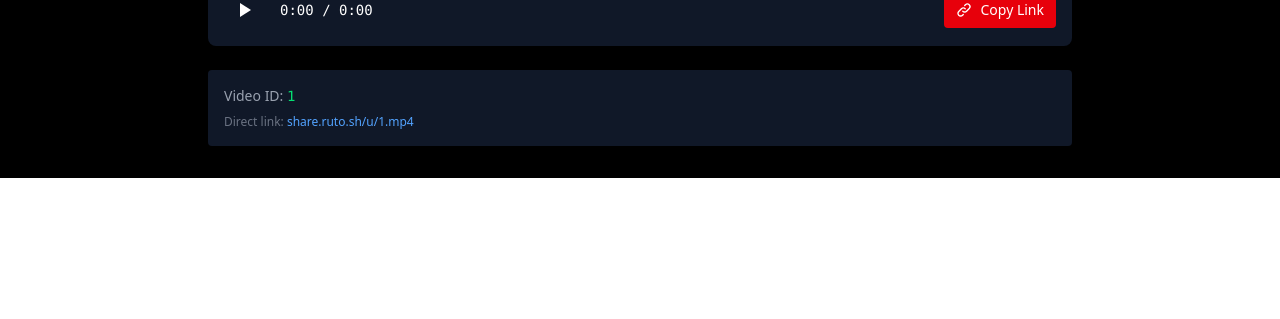
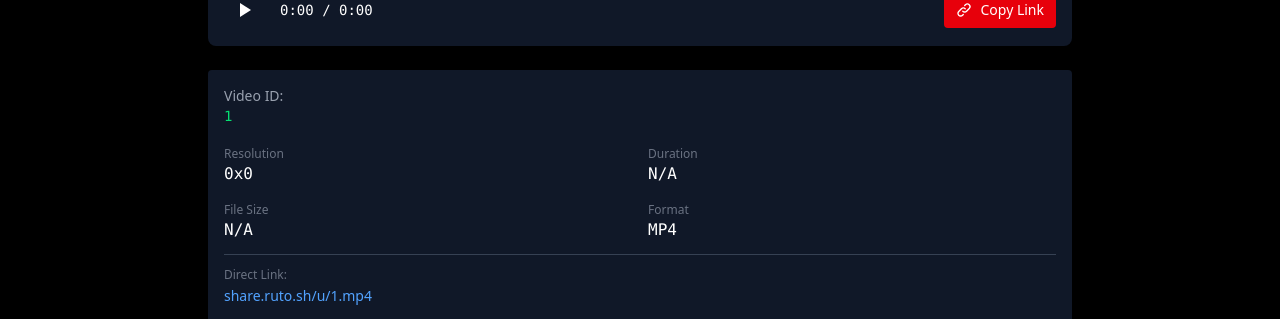
Before and after one commit to DevRuto/ClipViewer, a Vue app: page /v/1 in a window 1280 px wide. Shown: the part 633-952 px from the top of the page. Before the commit the page ends 811 px from the top, so only its background shows below. Built offline with nearby package versions, Linux system fonts and the light colour scheme.

Commit message:
Video details

```diff
--- a/src/components/VideoPlayer.vue
+++ b/src/components/VideoPlayer.vue
@@ -12,6 +12,9 @@ const isPlaying = ref(false)
 const currentTime = ref(0)
 const duration = ref(0)
 const showCopyFeedback = ref(false)
+const videoWidth = ref(0)
+const videoHeight = ref(0)
+const fileSize = ref(0)
 
 const videoUrl = computed(() => {
   if (!props.videoId) return ''
@@ -77,8 +80,30 @@ const copyTimestampLink = () => {
   emit('timestamp-copied', currentTime.value)
 }
 
-const onLoadedMetadata = () => {
-  emit('video-loaded')
+const onLoadedMetadata = async () => {
+  await fetchFileSize()
+  duration.value = videoElement.value?.duration || 0
+  videoWidth.value = videoElement.value?.videoWidth || 0
+  videoHeight.value = videoElement.value?.videoHeight || 0
+  emit('video-loaded', {
+    duration: duration.value,
+    width: videoWidth.value,
+    height: videoHeight.value,
+    fileSize: fileSize.value,
+  })
+}
+
+const fetchFileSize = async () => {
+  console.log('Fetching file size for', videoUrl.value)
+  try {
+    const response = await fetch(videoUrl.value, { method: 'HEAD' })
+    const size = response.headers.get('content-length')
+    if (size) {
+      fileSize.value = parseInt(size, 10)
+    }
+  } catch (error) {
+    console.warn('Could not fetch video file size:', error)
+  }
 }
 
 const onTimeUpdate = () => {
@@ -99,7 +124,7 @@ const handleHashChange = () => {
   }
 }
 
-onMounted(() => {
+onMounted(async () => {
   window.addEventListener('hashchange', handleHashChange)
   handleHashChange()
 
@@ -110,7 +135,7 @@ onMounted(() => {
 
 watch(
   () => props.videoId,
-  () => {
+  async () => {
     if (videoElement.value) {
       videoElement.value.load()
     }
--- a/src/main.js
+++ b/src/main.js
@@ -1,14 +1,14 @@
 import { createApp } from 'vue'
 import { createRouter, createWebHistory } from 'vue-router'
 import App from './App.vue'
-import Home from './views/Home.vue'
+import HomeView from './views/HomeView.vue'
 import ClipView from './views/ClipView.vue'
 import './main.css'
 
 const router = createRouter({
   history: createWebHistory(),
   routes: [
-    { path: '/', component: Home },
+    { path: '/', component: HomeView },
     { path: '/v/:videoId', component: ClipView },
   ],
 })
--- a/src/views/ClipView.vue
+++ b/src/views/ClipView.vue
@@ -1,15 +1,46 @@
 <script setup>
-import { computed } from 'vue'
+import { computed, ref } from 'vue'
 import { useRoute, useRouter } from 'vue-router'
 import VideoPlayer from '@/components/VideoPlayer.vue'
 
 const route = useRoute()
 const router = useRouter()
+const playerRef = ref(null)
 
 const videoId = computed(() => route.params.videoId)
 
 const goHome = () => {
   router.push('/')
+}
+
+const metadata = ref({
+  width: 0,
+  height: 0,
+  duration: 0,
+  fileSize: 0,
+})
+
+function onVideoMetadata(data) {
+  metadata.value = data
+}
+
+const formatFileSize = (bytes) => {
+  if (!bytes || bytes === 0) return 'N/A'
+  const sizes = ['B', 'KB', 'MB', 'GB']
+  const i = Math.floor(Math.log(bytes) / Math.log(1024))
+  return Math.round((bytes / Math.pow(1024, i)) * 100) / 100 + ' ' + sizes[i]
+}
+
+const formatDuration = (seconds) => {
+  if (!seconds || !isFinite(seconds)) return 'N/A'
+  const hours = Math.floor(seconds / 3600)
+  const minutes = Math.floor((seconds % 3600) / 60)
+  const secs = Math.floor(seconds % 60)
+
+  if (hours > 0) {
+    return `${hours}:${String(minutes).padStart(2, '0')}:${String(secs).padStart(2, '0')}`
+  }
+  return `${minutes}:${String(secs).padStart(2, '0')}`
 }
 </script>
 
@@ -31,24 +62,55 @@ const goHome = () => {
     <!-- Main Content -->
     <main class="max-w-4xl mx-auto px-4 py-8">
       <div class="space-y-6">
-        <VideoPlayer :key="videoId" :video-id="videoId" />
+        <VideoPlayer
+          ref="playerRef"
+          :key="videoId"
+          :video-id="videoId"
+          @video-loaded="onVideoMetadata"
+        />
 
-        <!-- Video ID Display -->
-        <div class="bg-gray-900 p-4 rounded text-sm">
-          <p class="text-gray-400">
-            Video ID: <code class="text-green-400 font-mono">{{ videoId }}</code>
-          </p>
-          <p class="text-gray-500 text-xs mt-2">
-            Direct link:
+        <!-- Video Info Display -->
+        <div class="bg-gray-900 p-4 rounded">
+          <div class="space-y-3">
+            <!-- Video ID -->
+            <div class="text-sm">
+              <p class="text-gray-400">Video ID:</p>
+              <code class="text-green-400 font-mono">{{ videoId }}</code>
+            </div>
+
+            <!-- Video Details Grid -->
+            <div class="grid grid-cols-2 gap-4 pt-2">
+              <div>
+                <p class="text-gray-500 text-xs">Resolution</p>
+                <p class="text-white font-mono">{{ metadata.width }}x{{ metadata.height }}</p>
+              </div>
+              <div>
+                <p class="text-gray-500 text-xs">Duration</p>
+                <p class="text-white font-mono">{{ formatDuration(metadata.duration) }}</p>
+              </div>
+              <div>
+                <p class="text-gray-500 text-xs">File Size</p>
+                <p class="text-white font-mono">{{ formatFileSize(metadata.fileSize) }}</p>
+              </div>
+              <div>
+                <p class="text-gray-500 text-xs">Format</p>
+                <p class="text-white font-mono">MP4</p>
+              </div>
+            </div>
+
+            <!-- Direct Link -->
+            <div class="border-t border-gray-700 pt-3">
+              <p class="text-gray-500 text-xs">Direct Link:</p>
               <a
                 :href="`https://share.ruto.sh/u/${videoId}.mp4`"
                 target="_blank"
                 rel="noopener"
-              class="text-blue-400 hover:underline"
+                class="text-blue-400 hover:underline text-sm break-all"
               >
                 share.ruto.sh/u/{{ videoId }}.mp4
               </a>
-          </p>
+            </div>
+          </div>
         </div>
       </div>
     </main>
```
Lines whose indentation alone changed are shown as unchanged.
